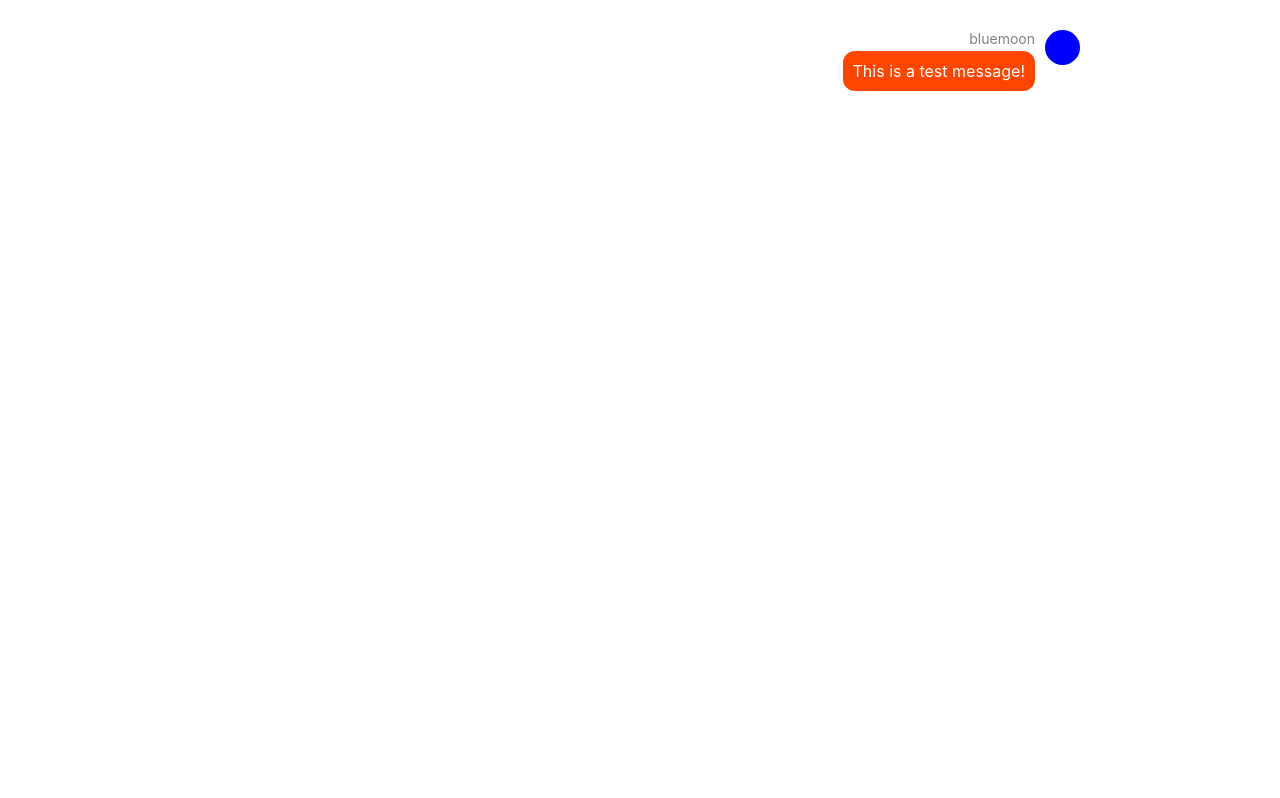
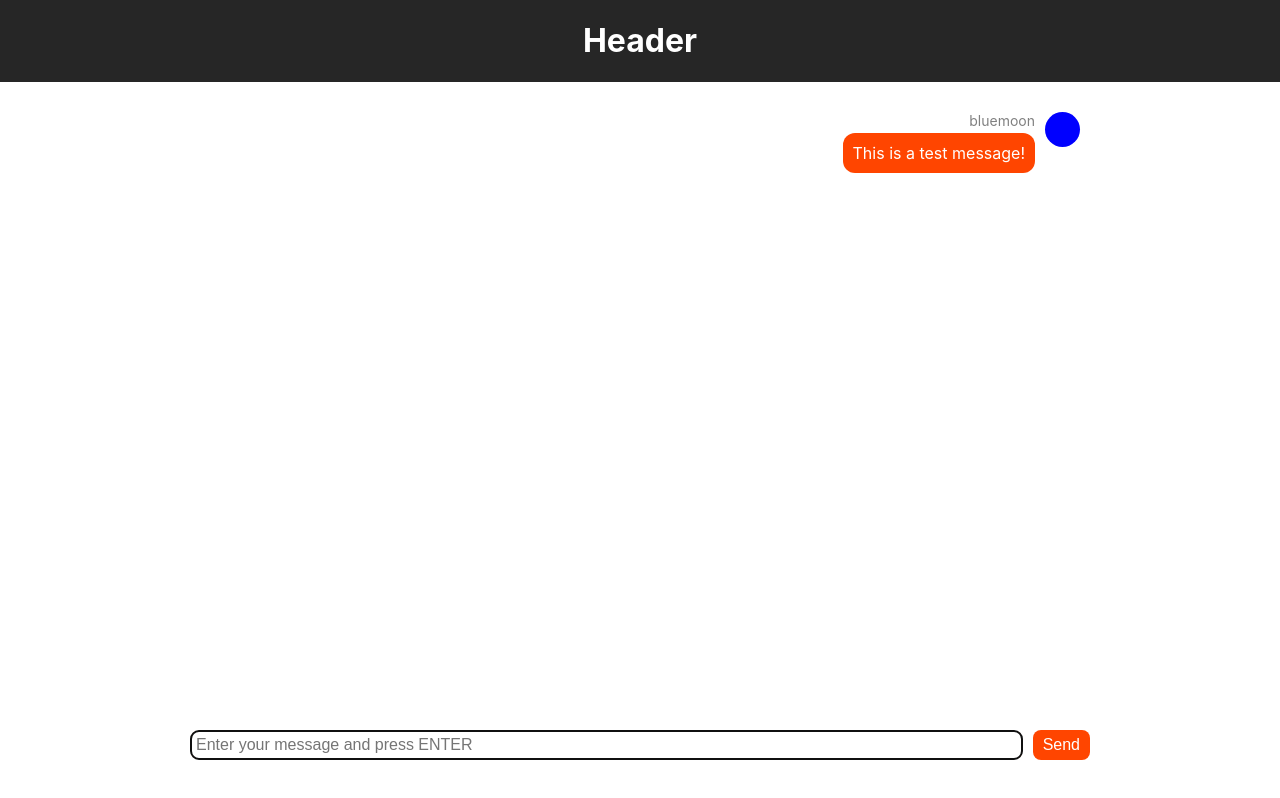
Before and after one commit to IvanOsijek/moj-zadatak, a React (Create React App) app: page / in a window 1280 px wide. Built offline with nearby package versions, Linux system fonts and the light colour scheme.

Commit message:
promjene

```diff
--- a/src/App.js
+++ b/src/App.js
@@ -1,6 +1,7 @@
 import './App.css';
 import Messages from './components/Messages';
 import React from 'react';
+import Input from "./components/Input";
 
 function randomName() {
  const adjectives = ["autumn", "hidden", "bitter", "misty", "silent", "empty", "dry", "dark", "summer", "icy", "delicate", "quiet", "white", "cool", "spring", "winter", "patient", "twilight", "dawn", "crimson", "wispy", "weathered", "blue", "billowing", "broken", "cold", "damp", "falling", "frosty", "green", "long", "late", "lingering", "bold", "little", "morning", "muddy", "old", "red", "rough", "still", "small", "sparkling", "throbbing", "shy", "wandering", "withered", "wild", "black", "young", "holy", "solitary", "fragrant", "aged", "snowy", "proud", "floral", "restless", "divine", "polished", "ancient", "purple", "lively", "nameless"];
@@ -31,16 +32,29 @@
       color: randomColor()
     }
   }
+  onSendMessage = (message) => {
+    const messages = this.state.messages
+    messages.push({
+      text: message,
+      member: this.state.member
+    })
+    this.setState({messages: messages})
+  }
 
-  render(){
-
+  render() {
     return (
       <div className="App">
-      <Messages
-        messages={this.state.messages}
-        currentMember={this.state.member}
-      />
-    </div>
+        <div className="App-header">
+          <h1>Header</h1>
+        </div>
+        <Messages
+          messages={this.state.messages}
+          currentMember={this.state.member}
+        />
+        <Input
+          onSendMessage={this.onSendMessage}
+        />
+      </div>
     );
   }
 }
--- /dev/null
+++ b/src/components/Input.js
@@ -0,0 +1,39 @@
+import {Component} from "react";
+import React from "react";
+
+class Input extends Component {
+
+  state = {
+    text: ""
+  }
+
+  onChange(e) {
+    this.setState({text: e.target.value});
+  }
+
+  onSubmit(e) {
+    e.preventDefault();
+    this.setState({text: ""});
+    this.props.onSendMessage(this.state.text);
+  }
+
+  render() {
+    return (
+      <div className="Input">
+        <form onSubmit={e => this.onSubmit(e)}>
+          <input
+            onChange={e => this.onChange(e)}
+            value={this.state.text}
+            type="text"
+            placeholder="Enter your message and press ENTER"
+            autoFocus={true}
+          />
+          <button>Send</button>
+        </form>
+      </div>
+    );
+  }
+
+}
+
+export default Input;
```
